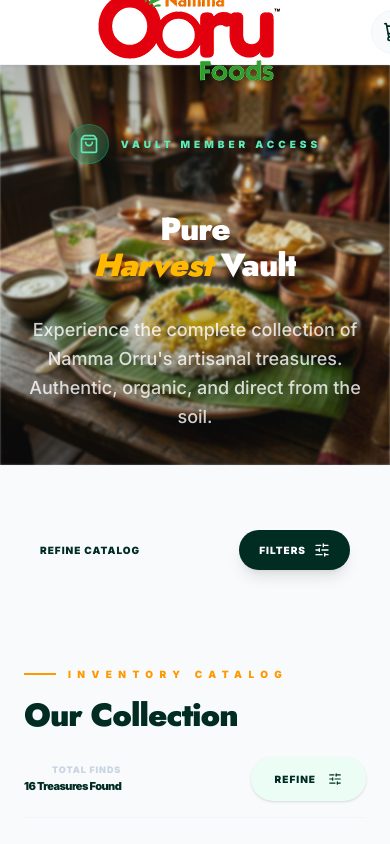
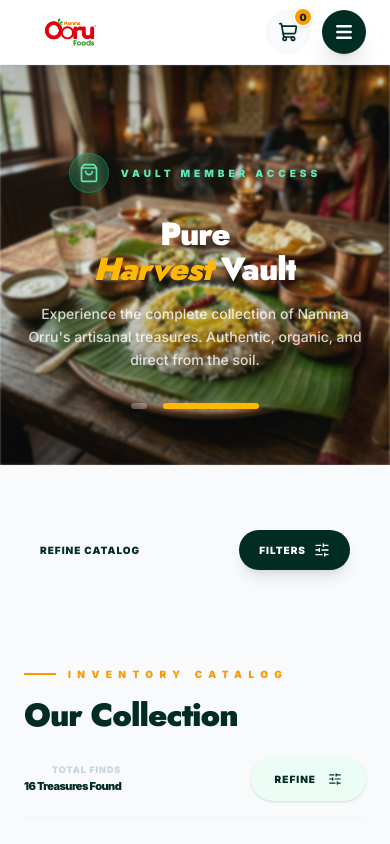
Before and after one commit to balamernstackdev/Namma-ooru-foods, a Next.js app: page /products in a window 390 px wide. Shown: the top 844 px of the page. Built offline with nearby package versions, Linux system fonts and the light colour scheme.

Commit message:
update latest code

```diff
--- a/src/components/HeroCarousel.tsx
+++ b/src/components/HeroCarousel.tsx
@@ -56,18 +56,18 @@
       ))}
 
       {/* Content Overlay */}
-      <div className="relative z-20 w-full flex flex-col items-center justify-center text-center pt-24">
-        <div className="standard-container max-w-6xl">
+      <div className="relative z-20 w-full flex flex-col items-center justify-center text-center px-4 pt-8 md:pt-20">
+        <div className="w-full max-w-5xl mx-auto">
           <div className="flex flex-col items-center">
-            {badges && <div className="mb-12 animate-in fade-in slide-in-from-bottom-5 duration-1000">{badges}</div>}
-            <div className="overflow-hidden mb-8">
-              <h1 className="text-white tracking-tighter text-5xl md:text-8xl lg:text-9xl font-black leading-[0.9] animate-in slide-in-from-bottom-full duration-1000">
+            {badges && <div className="mb-6 md:mb-12 animate-in fade-in slide-in-from-bottom-5 duration-1000">{badges}</div>}
+            <div className="overflow-hidden mb-4 md:mb-8">
+              <h1 className="text-white tracking-tighter text-3xl sm:text-5xl md:text-8xl lg:text-9xl font-black leading-[0.9] animate-in slide-in-from-bottom-full duration-1000">
                 {title}
               </h1>
             </div>
 
             {subtitle && (
-              <p className="text-lg md:text-2xl text-white/80 max-w-3xl font-medium leading-relaxed mb-16 animate-in fade-in slide-in-from-bottom-8 duration-1000 delay-300">
+              <p className="text-sm md:text-2xl text-white/80 max-w-3xl font-medium leading-relaxed mb-8 md:mb-16 animate-in fade-in slide-in-from-bottom-8 duration-1000 delay-300 px-2">
                 {subtitle}
               </p>
             )}
--- a/src/components/Navbar.tsx
+++ b/src/components/Navbar.tsx
@@ -30,7 +30,8 @@
                 width={140}
                 height={40}
                 priority
-                className="h-8 md:h-12 w-auto object-contain"
+                style={{ height: '28px', width: 'auto', objectFit: 'contain' }}
+                className="md:!h-10 w-auto object-contain"
              />
           </Link>
 
```
